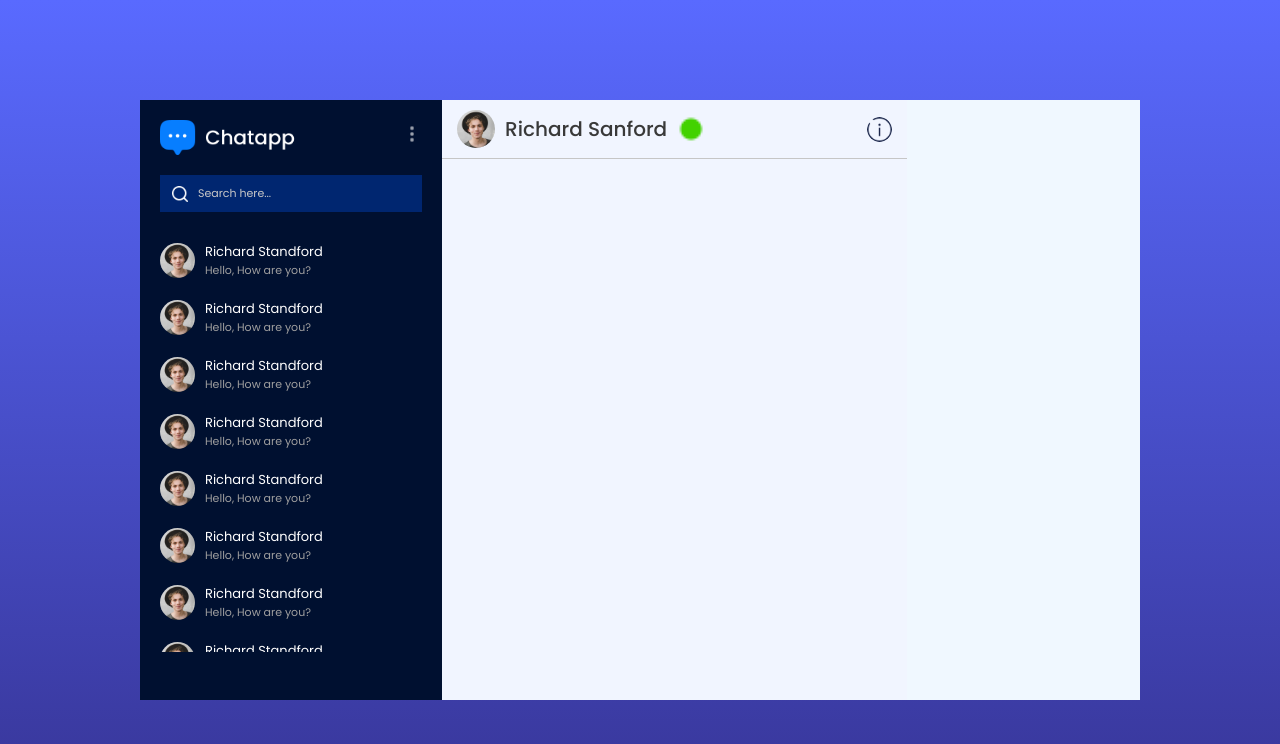
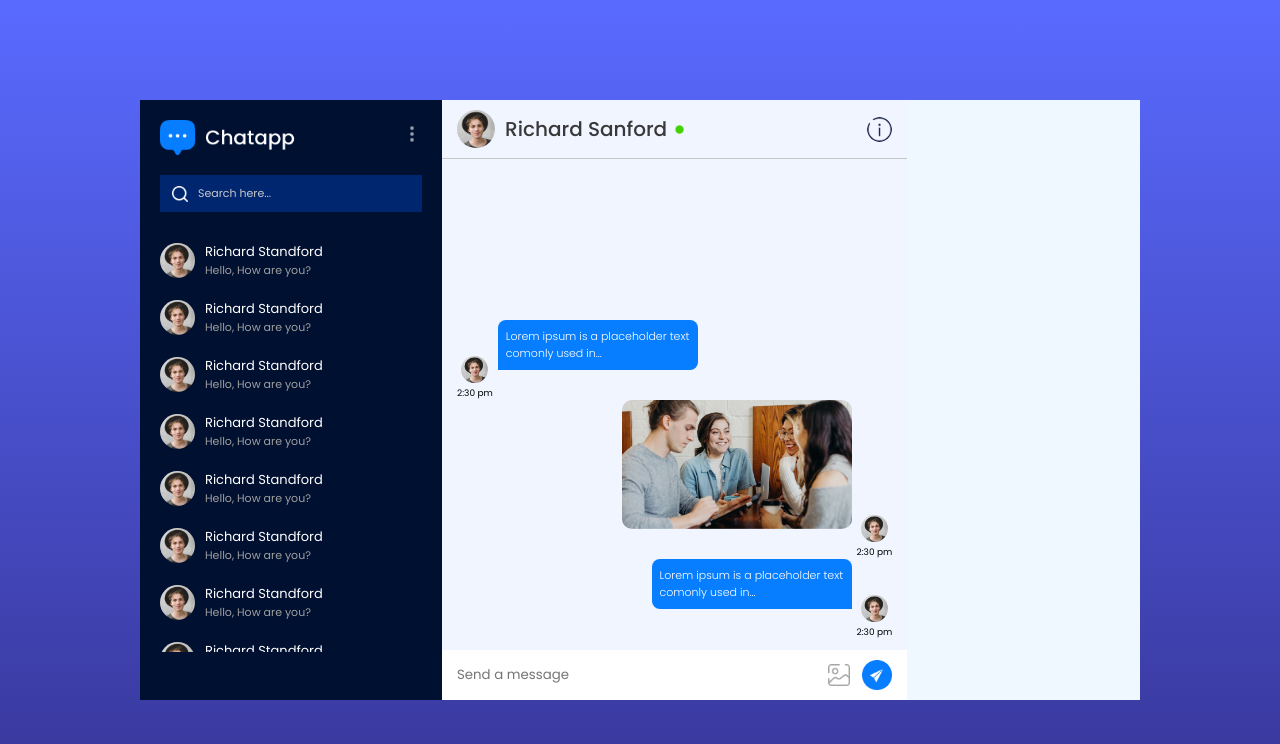
Before and after one commit to OLEHFIDELIS/WebChat, a React (Vite) app in the folder chat-app/: page /chat in a window 1280 px wide. Shown: the top 744 px of the page. Built offline with nearby package versions, Linux system fonts and the light colour scheme.

Commit message:
worked on the chatBox

```diff
--- a/chat-app/src/components/ChatBox/ChatBox.css
+++ b/chat-app/src/components/ChatBox/ChatBox.css
@@ -43,3 +43,75 @@
     left: 0;
     right: 0;
 }
+
+.chat-input img{
+    width: 30px;
+    cursor: pointer;
+}
+
+.chat-input label{
+    display: flex;
+}
+
+.chat-input label img{
+    width: 22px;
+}
+
+.chat-input input{
+    flex: 1;
+    border: none;
+    outline: none;
+}
+
+.chat-msg{
+    height: calc(100% - 70px);
+    padding-bottom: 50px;
+    overflow-y: scroll;
+    display: flex;
+    flex-direction: column-reverse;
+}
+
+.s-msg div img, .r-msg div img{
+    width: 27px;
+    aspect-ratio: 1/1;
+    border-radius: 50px;
+}
+
+.s-msg, .r-msg{
+    display: flex;
+    align-items: end;
+    justify-content: end;
+    gap : 5px;
+    padding: 0px 15px;
+}
+
+.r-msg{
+    flex-direction: row-reverse;
+    justify-content: start;
+}
+
+.msg{
+    color: white;
+    background-color: #077eff;
+    padding: 8px;
+    max-width: 200px;
+    font-size: 11px;
+    font-weight: 300;
+    border-radius: 8px 8px 0px 8px;
+    margin-bottom: 30px;
+}
+
+.r-msg .msg{
+    border-radius: 8px 8px 8px 0px ;
+}
+
+.s-msg div, .r-msg div{
+    text-align: center;
+    font-size: 9px;
+}
+
+.msg-img{
+    max-width: 230px;
+    margin-bottom: 30px;
+    border-radius: 10px;
+}
--- a/chat-app/src/components/ChatBox/ChatBox.jsx
+++ b/chat-app/src/components/ChatBox/ChatBox.jsx
@@ -10,6 +10,37 @@ const ChatBox = () => {
         <p>Richard Sanford <img className="dot" src={assets.green_dot} alt="" /></p>
         <img src={assets.help_icon} alt="" className="help" />
       </div>
+      <div className="chat-msg">
+        <div className="s-msg">
+          <p className="msg">Lorem ipsum is a placeholder text comonly used in...</p>
+          <div>
+            <img src={assets.profile_img} alt="" />
+            <p>2:30 pm</p>
+          </div>
+        </div>
+          <div className="s-msg">
+          <img className="msg-img" src={assets.pic1} alt="" />
+          <div>
+            <img src={assets.profile_img} alt="" />
+            <p>2:30 pm</p>
+          </div>
+        </div>
+        <div className="r-msg">
+          <p className="msg">Lorem ipsum is a placeholder text comonly used in...</p>
+          <div>
+            <img src={assets.profile_img} alt="" />
+            <p>2:30 pm</p>
+          </div>
+        </div>
+      </div>
+      <div className="chat-input">
+        <input type="text" placeholder="Send a message" name="" id="" />
+        <input type="file" id="image" accept="image/png, image/jpeg" hidden/>
+        <label htmlFor="image">
+          <img src={assets.gallery_icon} alt="" />
+        </label>
+        <img src={assets.send_button} alt="" />
+      </div>
     </div>
   );
 };
--- a/chat-app/src/index.css
+++ b/chat-app/src/index.css
@@ -10,3 +10,7 @@
 ::-webkit-scrollbar{
   display: none;
 }
+
+img.dot{
+  width: 15px !important;
+}
```
